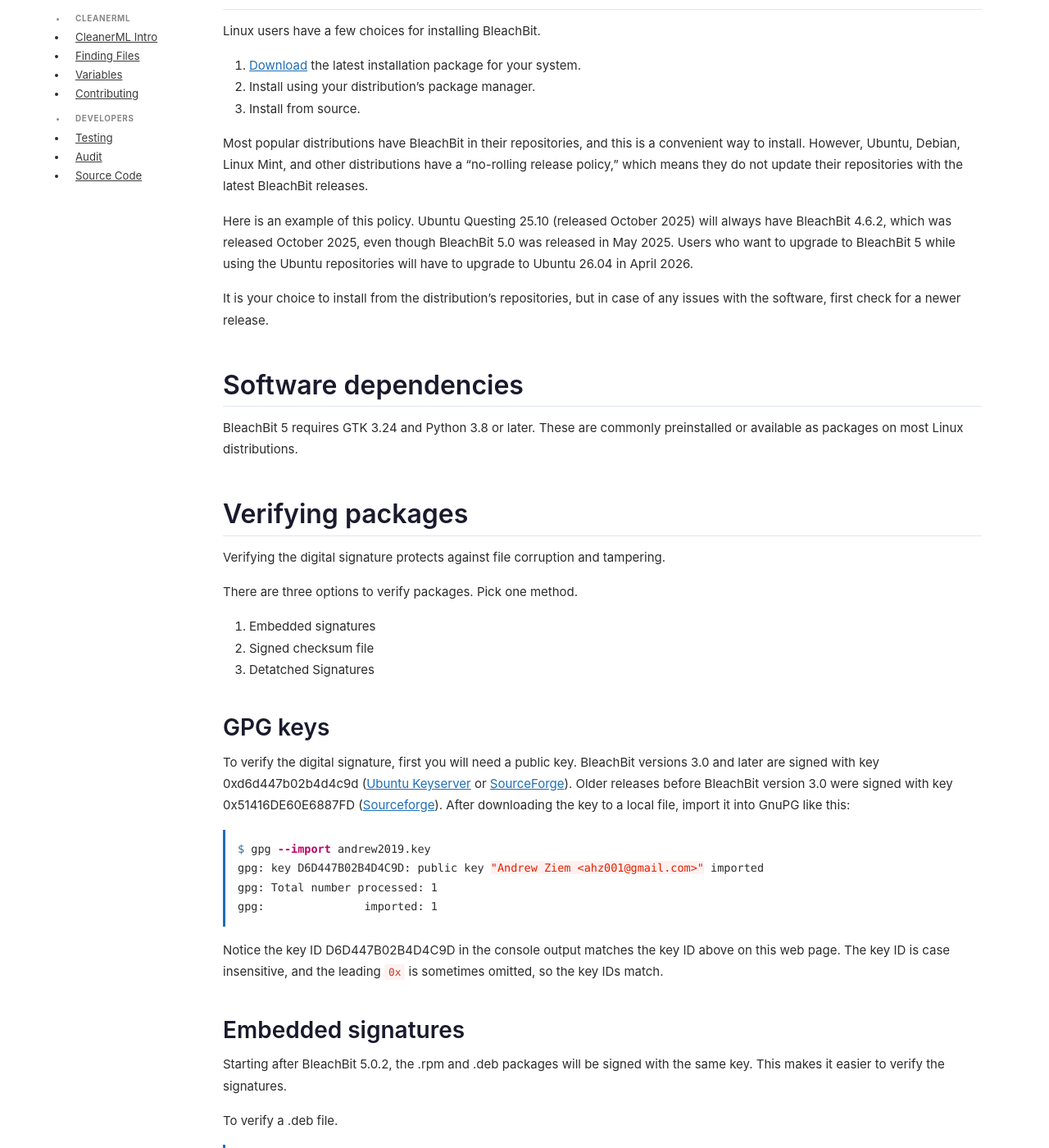
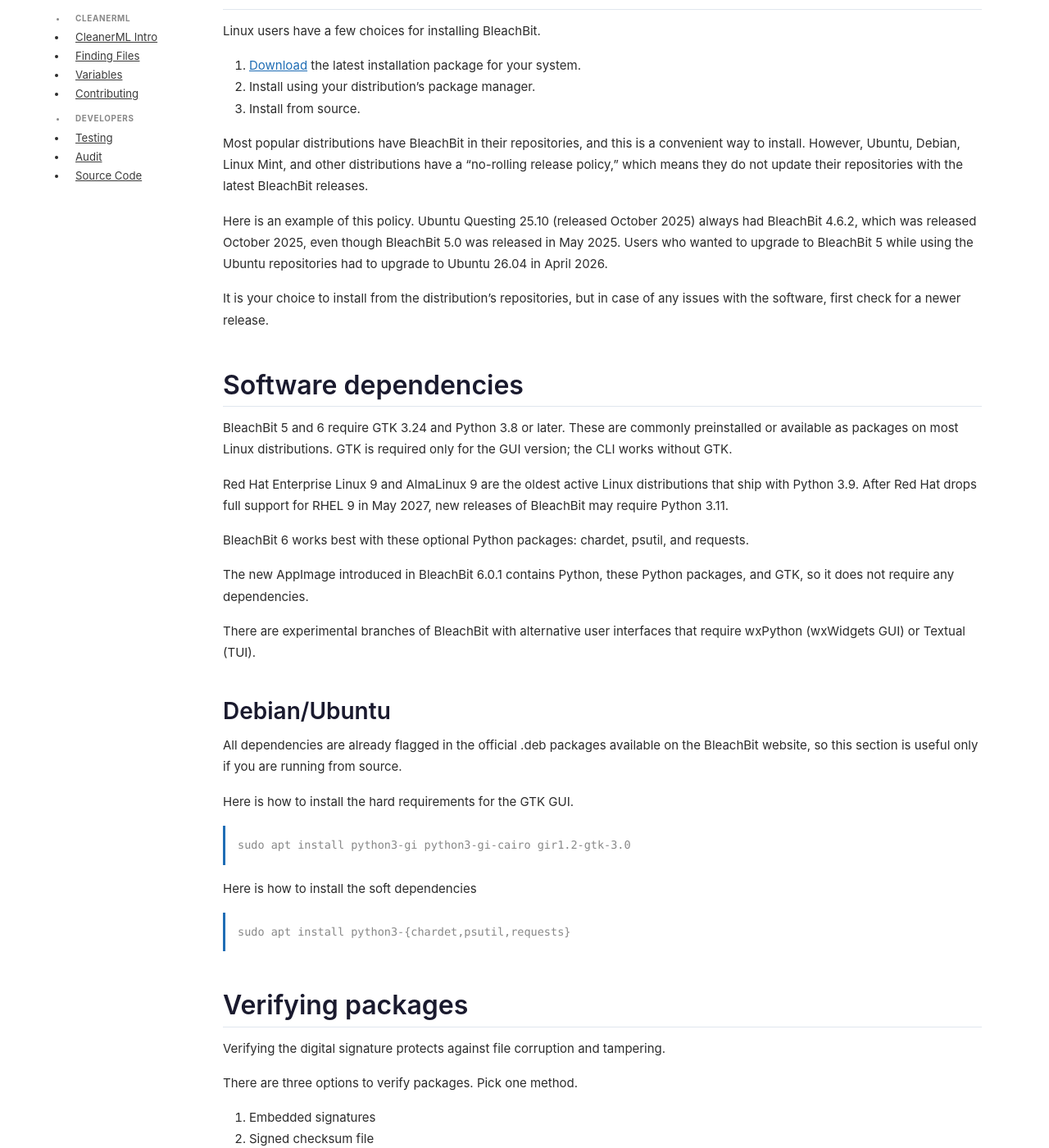
Before and after one commit to bleachbit/docs, a Jekyll site: the page built from _posts/2015-09-30-install-on-linux.md, in a window 1280 px wide and 1400 px high, scrolled down 461 px. Shown: the whole window at 82% size. Built offline with Jekyll 4.4.1, drawn with Linux system fonts in a browser that asks for light colours.

Commit message:
Expand documentation about depdenencies
Also, update references to Ubuntu 26.04, which has not been released.

````diff
--- a/_posts/2015-09-30-install-on-linux.md
+++ b/_posts/2015-09-30-install-on-linux.md
@@ -25,16 +25,46 @@
 
 Most popular distributions have BleachBit in their repositories, and this is a convenient way to install. However, Ubuntu, Debian, Linux Mint, and other distributions have a "no-rolling release policy," which means they do not update their repositories with the latest BleachBit releases.
 
-Here is an example of this policy. Ubuntu Questing 25.10 (released October 2025) will always have BleachBit 4.6.2, which was released October 2025, even though BleachBit 5.0 was released in May 2025. Users who want to upgrade to BleachBit 5 while using the Ubuntu repositories will have to upgrade to Ubuntu 26.04 in April 2026.
+Here is an example of this policy. Ubuntu Questing 25.10 (released October 2025) always had BleachBit 4.6.2, which was released October 2025, even though BleachBit 5.0 was released in May 2025. Users who wanted to upgrade to BleachBit 5 while using the Ubuntu repositories had to upgrade to Ubuntu 26.04 in April 2026.
 
 It is your choice to install from the distribution's repositories, but in case of any issues with the software, first check for a newer release.
 
 
 ## Software dependencies
 
-BleachBit 5 requires GTK 3.24 and Python 3.8 or later.
-These are commonly preinstalled or available as packages
-on most Linux distributions.
+BleachBit 5 and 6 require GTK 3.24 and Python 3.8 or later.
+These are commonly preinstalled or available as packages on most Linux distributions.
+GTK is required only for the GUI version; the CLI works without GTK.
+
+Red Hat Enterprise Linux 9 and AlmaLinux 9 are the oldest active Linux distributions
+that ship with Python 3.9. After Red Hat drops full support for RHEL 9 in May 2027,
+new releases of BleachBit may require Python 3.11.
+
+BleachBit 6 works best with these optional Python packages: chardet, psutil, and requests.
+
+The new AppImage introduced in BleachBit 6.0.1 contains Python,
+these Python packages, and GTK, so it does not require any dependencies.
+
+There are experimental branches of BleachBit with alternative user
+interfaces that require wxPython (wxWidgets GUI) or Textual (TUI).
+
+### Debian/Ubuntu
+
+All dependencies are already flagged in the official .deb
+packages available on the BleachBit website, so this section
+is useful only if you are running from source.
+
+Here is how to install the hard requirements for the GTK GUI.
+
+```terminal
+sudo apt install python3-gi python3-gi-cairo gir1.2-gtk-3.0
+```
+
+Here is how to install the soft dependencies
+
+```terminal
+sudo apt install python3-{chardet,psutil,requests}
+```
 
 ## Verifying packages
 
````
